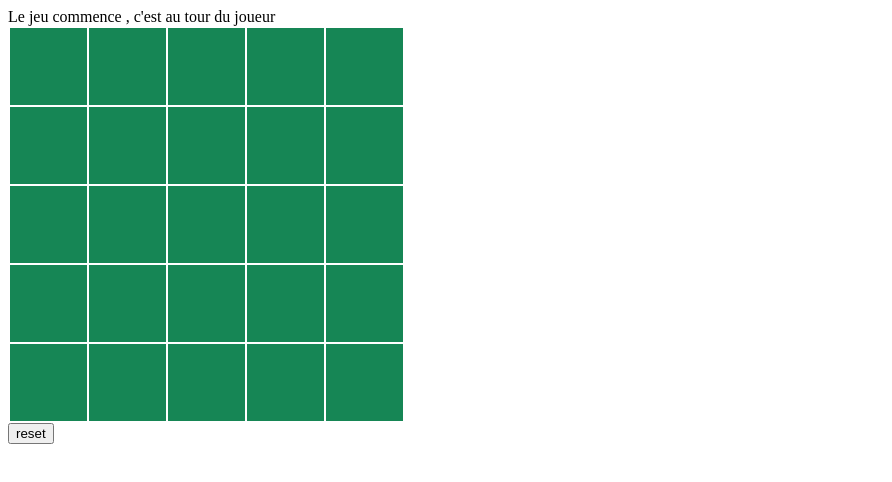
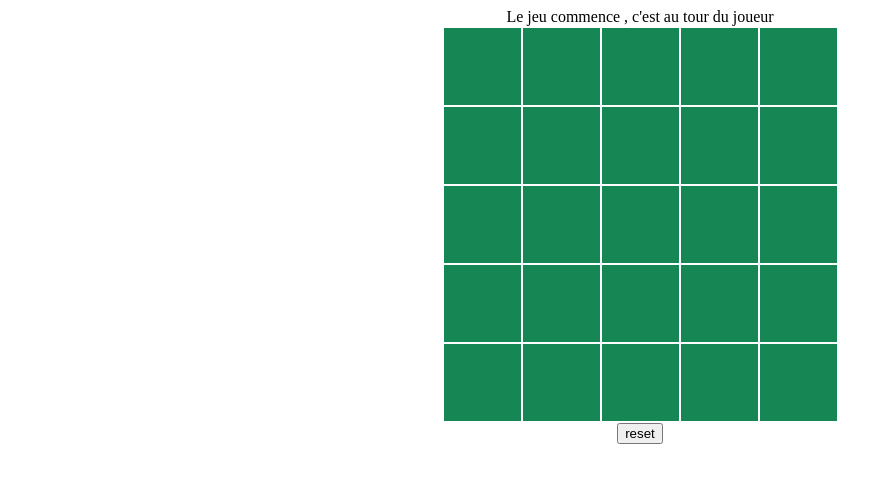
Before and after one commit to Havenstd06/Puissance4, a plain HTML site: page index.html in a window 1280 px wide. Shown: the whole page, without its empty margins (0-892 px from the left). Drawn offline with Linux system fonts and the light colour scheme.

Commit message:
JS dur dur sa race

```diff
--- a/assets/style/style.css
+++ b/assets/style/style.css
@@ -1,5 +1,9 @@
 body{
-
+	display: flex;
+	justify-content: center;
+	align-items: center;
+	align-content: center;
+	flex-direction: column;
 }
 td{
 	background-color: #168655;
```
